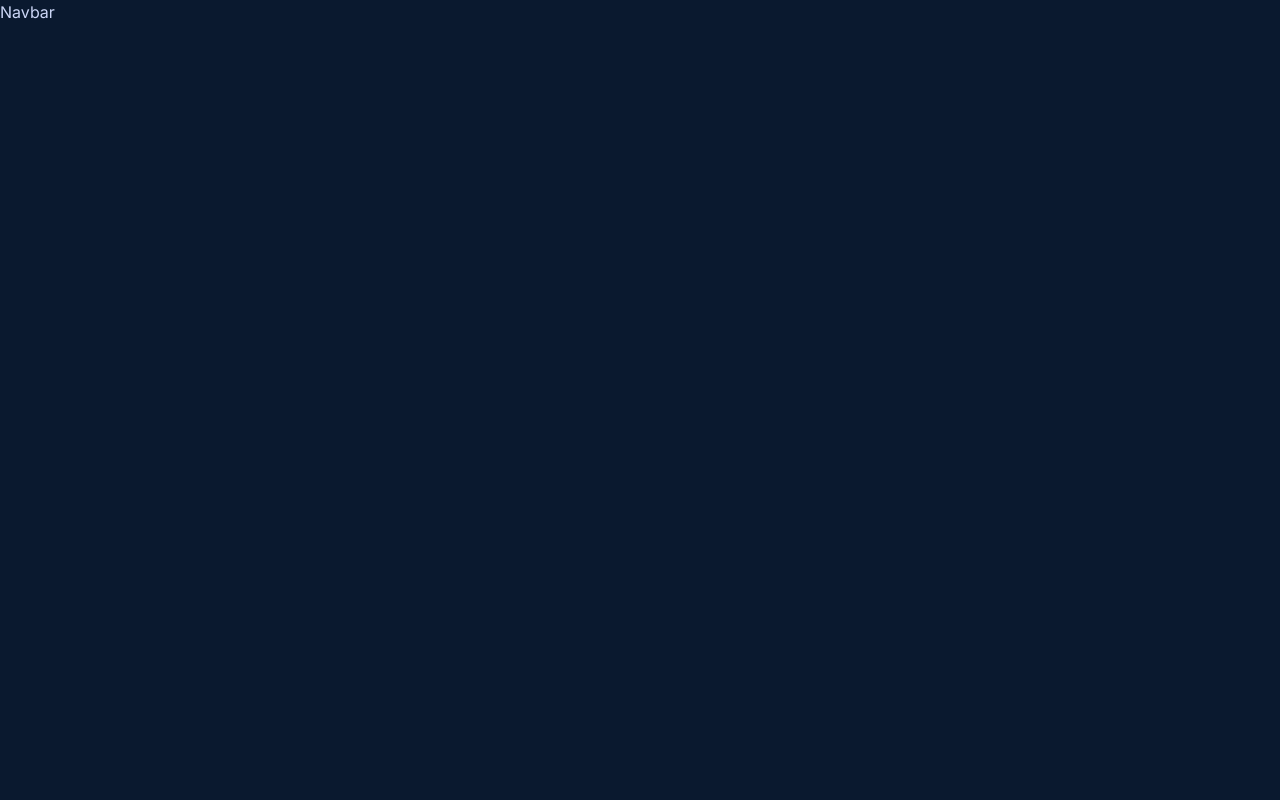
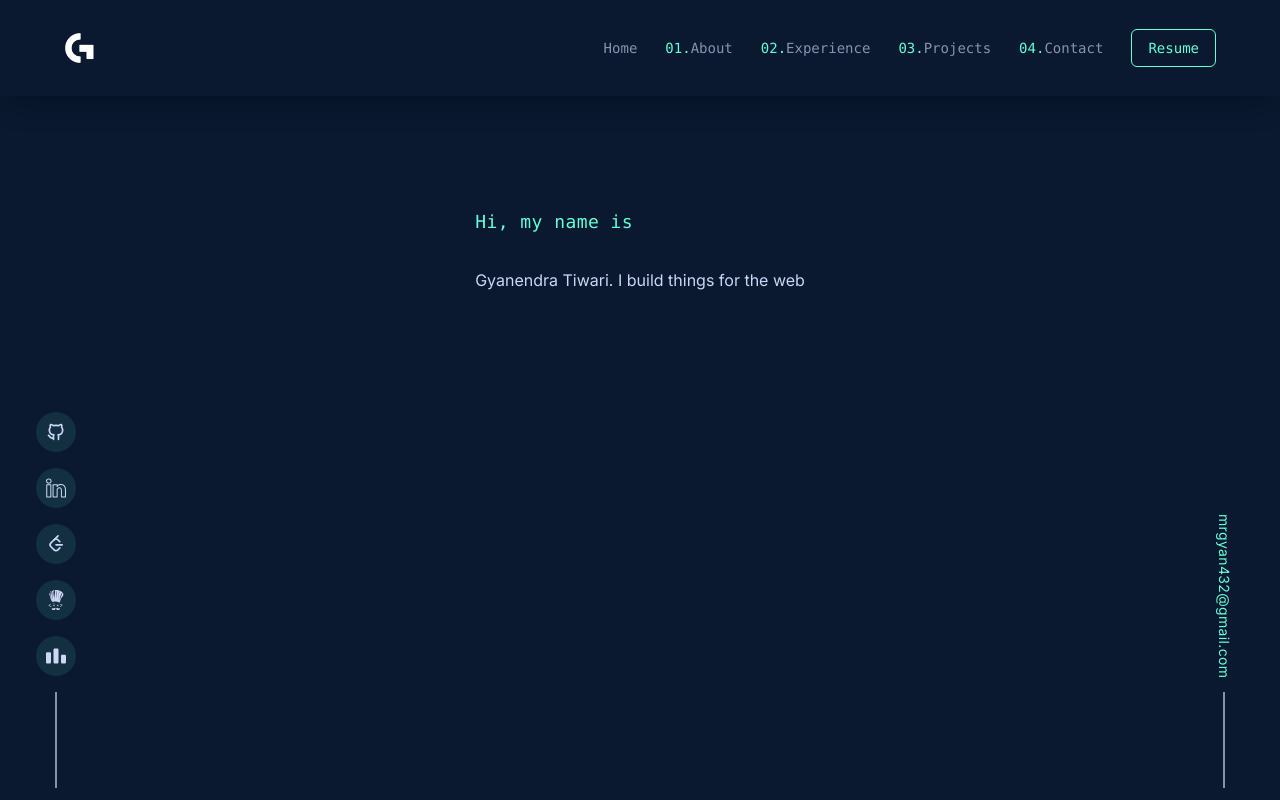
Before and after one commit to noobmaster432/noobmaster432.github.io, a Next.js app: page / in a window 1280 px wide. Built offline with nearby package versions, Linux system fonts and the light colour scheme.

Commit message:
basic layout

```diff
--- /dev/null
+++ b/app/Banner.tsx
@@ -0,0 +1,24 @@
+import { motion } from "framer-motion";
+
+const Banner = () => {
+  return (
+    <section
+      id="home"
+      className="max-w-contentContainer mx-auto py-10 mdl:py-24 flex flex-col gap-4 lgl:gap-8 mdl:px-10 xl:px-4"
+    >
+      <motion.h3
+        initial={{ opacity: 0 }}
+        animate={{ opacity: 1 }}
+        transition={{ duration: 0.5 }}
+        className="text-lg font-mono tracking-wide text-textGreen"
+      >
+        Hi, my name is
+      </motion.h3>
+      <h1>
+        Gyanendra Tiwari. <span>I build things for the web</span>
+      </h1>
+    </section>
+  );
+};
+
+export default Banner;
--- /dev/null
+++ b/app/LeftSide.tsx
@@ -0,0 +1,40 @@
+import { TbBrandGithub, TbBrandLeetcode } from "react-icons/tb";
+import { SlSocialLinkedin } from "react-icons/sl";
+import { SiCodechef, SiCodeforces } from "react-icons/si";
+
+const LeftSide = () => {
+  return (
+    <div className="w-full h-full flex flex-col items-center justify-end gap-4 text-textLight">
+      <div className="flex flex-col gap-4">
+        <a href="https://github.com/noobmaster432" target="_blank">
+          <span className="w-10 h-10 text-xl bg-hoverColor rounded-full inline-flex items-center justify-center hover:text-textGreen cursor-pointer hover:-translate-y-1 transition-all duration-300">
+            <TbBrandGithub />
+          </span>
+        </a>
+        <a href="https://www.linkedin.com/in/noobmaster432" target="_blank">
+          <span className="w-10 h-10 text-xl bg-hoverColor rounded-full inline-flex items-center justify-center hover:text-textGreen cursor-pointer hover:-translate-y-1 transition-all duration-300">
+            <SlSocialLinkedin />
+          </span>
+        </a>
+        <a href="https://leetcode.com/noobmaster_432/" target="_blank">
+          <span className="w-10 h-10 text-xl bg-hoverColor rounded-full inline-flex items-center justify-center hover:text-textGreen cursor-pointer hover:-translate-y-1 transition-all duration-300">
+            <TbBrandLeetcode />
+          </span>
+        </a>
+        <a href="https://www.codechef.com/users/noobmaster_432" target="_blank">
+          <span className="w-10 h-10 text-xl bg-hoverColor rounded-full inline-flex items-center justify-center hover:text-textGreen cursor-pointer hover:-translate-y-1 transition-all duration-300">
+            <SiCodechef />
+          </span>
+        </a>
+        <a href="https://codeforces.com/profile/noobmaster432" target="_blank">
+          <span className="w-10 h-10 text-xl bg-hoverColor rounded-full inline-flex items-center justify-center hover:text-textGreen cursor-pointer hover:-translate-y-1 transition-all duration-300">
+            <SiCodeforces />
+          </span>
+        </a>
+      </div>
+      <div className="w-[2px] h-24 bg-textDark"></div>
+    </div>
+  );
+}
+
+export default LeftSide
--- a/app/Navbar.tsx
+++ b/app/Navbar.tsx
@@ -1,9 +1,107 @@
-import React from 'react'
+"use client";
+import Link from "next/link";
+import { motion } from "framer-motion";
+import Image from "next/image";
+import { Gyan } from "@/public/assets";
 
 const Navbar = () => {
   return (
-    <div>Navbar</div>
-  )
-}
+    <div className="w-full shadow-navbarShadow h-20 lg:h-[12vh] sticky top-0 z-50 bg-bodyColor px-16">
+      <div className="max-w-container h-full mx-auto py-1 font-mono flex items-center justify-between">
+        <motion.div
+          initial={{ opacity: 0 }}
+          animate={{ opacity: 1 }}
+          transition={{ duration: 0.5 }}
+        >
+          <Image src={Gyan} className="w-8" alt="Gyan" />
+        </motion.div>
+        <div className="hidden mdl:inline-flex gap-7">
+          <ul className="flex text-sm items-center md:gap-5 lg:gap-7">
+            <Link
+              href="#home"
+              className="nav-link text-textDark hover:text-textGreen font-medium flex items-center gap-1 transition duration-300 ease-in-out"
+              // onClick={handleScroll}
+            >
+              <motion.li
+                initial={{ y: -10, opacity: 0 }}
+                animate={{ y: 0, opacity: 1 }}
+                transition={{ duration: 0.1 }}
+              >
+                Home
+              </motion.li>
+            </Link>
+            <Link
+              href="#about"
+              className="nav-link text-textDark hover:text-textGreen font-medium flex items-center gap-1 transition duration-300 ease-in-out"
+              // onClick={handleScroll}
+            >
+              <motion.li
+                initial={{ y: -10, opacity: 0 }}
+                animate={{ y: 0, opacity: 1 }}
+                transition={{ duration: 0.1, delay: 0.1 }}
+              >
+                <span className="text-textGreen">01.</span>About
+              </motion.li>
+            </Link>
+            <Link
+              href="#experience"
+              className="nav-link text-textDark hover:text-textGreen font-medium flex items-center gap-1 transition duration-300 ease-in-out"
+              // onClick={handleScroll}
+            >
+              <motion.li
+                initial={{ y: -10, opacity: 0 }}
+                animate={{ y: 0, opacity: 1 }}
+                transition={{ duration: 0.1, delay: 0.2 }}
+              >
+                <span className="text-textGreen">02.</span>Experience
+              </motion.li>
+            </Link>
+            <Link
+              href="#projects"
+              className="nav-link text-textDark hover:text-textGreen font-medium flex items-center gap-1 transition duration-300 ease-in-out"
+              // onClick={handleScroll}
+            >
+              <motion.li
+                initial={{ y: -10, opacity: 0 }}
+                animate={{ y: 0, opacity: 1 }}
+                transition={{ duration: 0.1, delay: 0.3 }}
+              >
+                <span className="text-textGreen">03.</span>Projects
+              </motion.li>
+            </Link>
+            <Link
+              href="#contact"
+              className="nav-link text-textDark hover:text-textGreen font-medium flex items-center gap-1 transition duration-300 ease-in-out"
+              // onClick={handleScroll}
+            >
+              <motion.li
+                initial={{ y: -10, opacity: 0 }}
+                animate={{ y: 0, opacity: 1 }}
+                transition={{ duration: 0.1, delay: 0.4 }}
+              >
+                <span className="text-textGreen">04.</span>Contact
+              </motion.li>
+            </Link>
+          </ul>
+          <motion.button
+            initial={{ opacity: 0 }}
+            animate={{ opacity: 1 }}
+            transition={{ duration: 0.5 }}
+            className="text-textGreen px-4 py-2 rounded-md font-medium text-sm border border-textGreen hover:bg-hoverColor transition duration-300 ease-in-out"
+          >
+            Resume
+          </motion.button>
+        </div>
 
-export default Navbar
+        {/* Small Icon Section  */}
+        <div className="w-6 h-5 flex flex-col justify-between items-center mdl:hidden text-4xl text-textGreen cursor-pointer overflow-hidden group">
+          <span className="w-full h-[2px] bg-textGreen inline-flex transform group-hover:translate-x-2 transition-all ease-in-out duration-300"></span>
+          <span className="w-full h-[2px] bg-textGreen inline-flex transform translate-x-3 group-hover:translate-x-0 transition-all ease-in-out duration-300"></span>
+          <span className="w-full h-[2px] bg-textGreen inline-flex transform translate-x-1 group-hover:translate-x-3 transition-all ease-in-out duration-300"></span>
+        </div>
+      </div>
+    </div>
+  );
+};
+
+export default Navbar;
--- /dev/null
+++ b/app/RightSide.tsx
@@ -0,0 +1,14 @@
+import React from 'react'
+
+const RightSide = () => {
+  return (
+    <div className="w-full h-full flex flex-col items-center justify-end gap-6 text-textLight">
+      <a href="mailto:mrgyan432@gmail.com">
+        <p className='text-sm rotate-90 w-72 tracking-wide text-textGreen'>mrgyan432@gmail.com</p>
+      </a>
+      <span className="w-[2px] h-24 bg-textDark inline-flex"></span>
+    </div>
+  );
+}
+
+export default RightSide
--- a/app/page.tsx
+++ b/app/page.tsx
@@ -1,9 +1,35 @@
+"use client";
+import Banner from "./Banner";
+import LeftSide from "./LeftSide";
 import Navbar from "./Navbar";
+import RightSide from "./RightSide";
+import { motion } from "framer-motion";
 
 export default function Home() {
   return (
     <main className="w-full h-screen bg-bodyColor text-textLight overflow-x-hidden overflow-y-scroll">
       <Navbar />
+      <div className="w-full h-[88vh] xl:flex items-center gap-20 justify-between">
+        <motion.div
+          initial={{ opacity: 0 }}
+          animate={{ opacity: 1 }}
+          transition={{ delay: 1.5 }}
+          className="hidden xl:inline-flex w-28 h-full fixed left-0 bottom-3"
+        >
+          <LeftSide />
+        </motion.div>
+        <div className="mx-auto p-4 h-[88vh]">
+          <Banner />
+        </div>
+        <motion.div
+          initial={{ opacity: 0 }}
+          animate={{ opacity: 1 }}
+          transition={{ delay: 1.5 }}
+          className="hidden xl:inline-flex w-28 h-full fixed right-0 bottom-3"
+        >
+          <RightSide />
+        </motion.div>
+      </div>
     </main>
-  )
+  );
 }
--- a/package.json
+++ b/package.json
@@ -15,10 +15,12 @@
     "autoprefixer": "10.4.14",
     "eslint": "8.45.0",
     "eslint-config-next": "13.4.10",
+    "framer-motion": "^10.12.21",
     "next": "13.4.10",
     "postcss": "8.4.26",
     "react": "18.2.0",
     "react-dom": "18.2.0",
+    "react-icons": "^4.10.1",
     "tailwindcss": "3.3.3",
     "typescript": "5.1.6"
   }
--- /dev/null
+++ b/public/assets/index.ts
@@ -0,0 +1,6 @@
+import buzznet from './buzznet.png';
+import filmfiesta from './filmfiesta.png';
+import nivaas from './nivaas.png';
+import Gyan from './Gyan.png';
+
+export { buzznet, filmfiesta, nivaas, Gyan };
```
Also changed, not shown: public/assets/Gyan.png (added), 1 other file (tests, documents, lock files or other folders).
